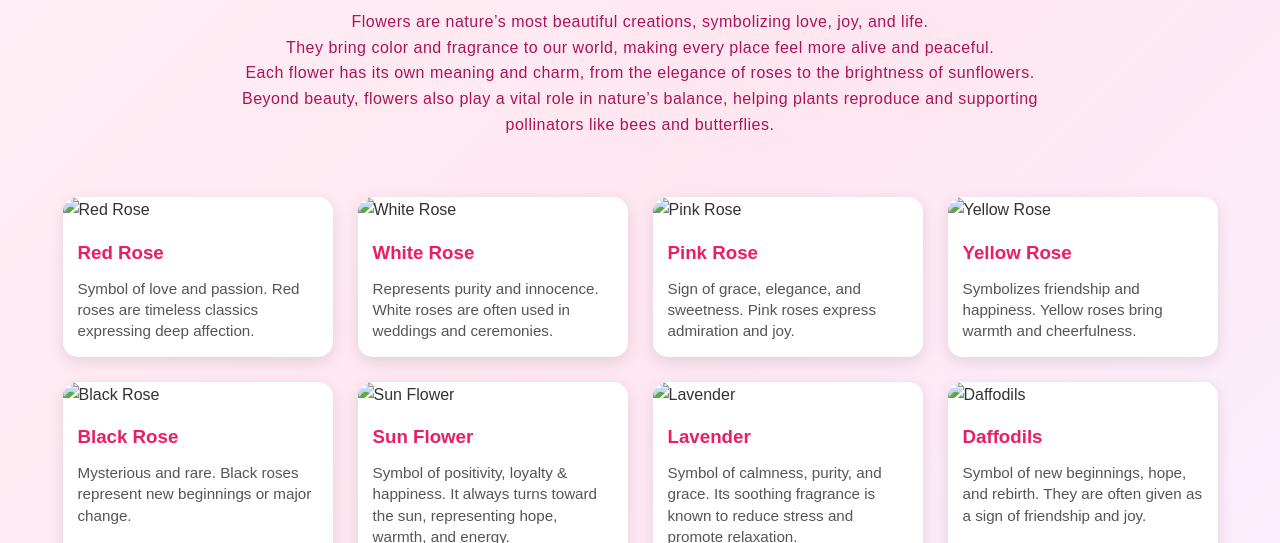
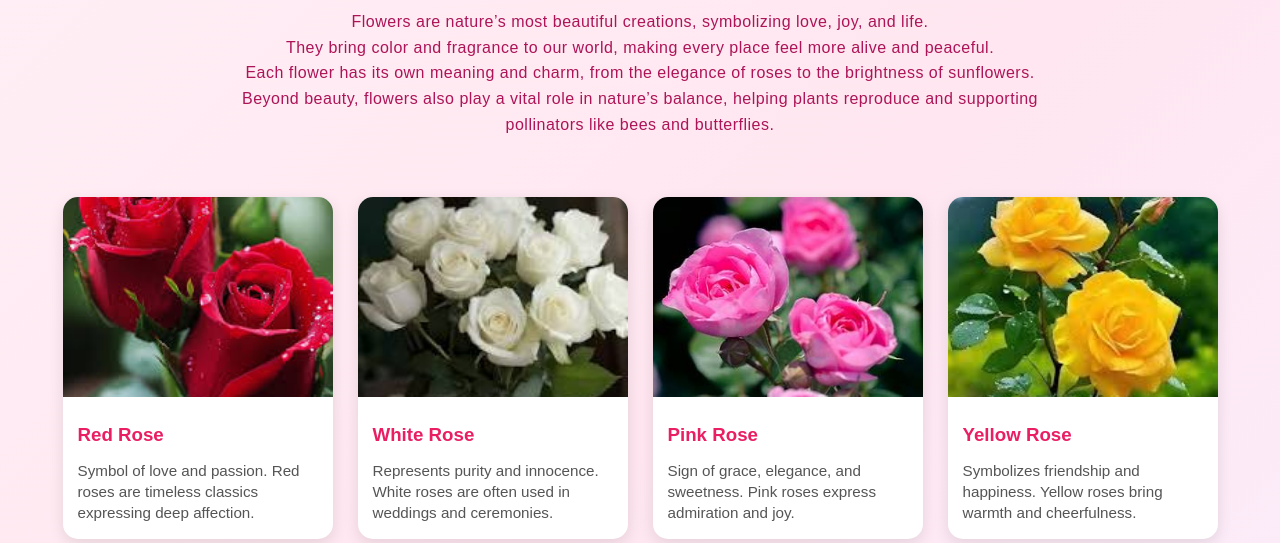
Before and after one commit to sadia-cyber/blossom, a plain HTML site: page index.html in a window 1280 px wide. Shown: the part 257-800 px from the top of the page. Drawn offline with Linux system fonts and the light colour scheme.

Commit message:
Update index.html

```diff
--- a/index.html
+++ b/index.html
@@ -216,7 +216,7 @@
     <div class="card-container">
         <!-- Red Rose -->
         <div class="flower-card">
-            <img src="./img/images (1).jfif" alt="Red Rose">
+            <img src="./images (1).jfif" alt="Red Rose">
             <div class="content">
                 <h3>Red Rose</h3>
                 <p>Symbol of love and passion. Red roses are timeless classics expressing deep affection.</p>
@@ -225,7 +225,7 @@
 
         <!-- White Rose -->
         <div class="flower-card">
-            <img src="./img/download.jfif" alt="White Rose">
+            <img src="./download.jfif" alt="White Rose">
             <div class="content">
                 <h3>White Rose</h3>
                 <p>Represents purity and innocence. White roses are often used in weddings and ceremonies.</p>
@@ -234,7 +234,7 @@
 
         <!-- Pink Rose -->
         <div class="flower-card">
-            <img src="./img/OIP.jfif" alt="Pink Rose">
+            <img src="./OIP.jfif" alt="Pink Rose">
             <div class="content">
                 <h3>Pink Rose</h3>
                 <p>Sign of grace, elegance, and sweetness. Pink roses express admiration and joy.</p>
@@ -243,7 +243,7 @@
 
         <!-- Yellow Rose -->
         <div class="flower-card">
-            <img src="./img/download (1).jfif" alt="Yellow Rose">
+            <img src="./download (1).jfif" alt="Yellow Rose">
             <div class="content">
                 <h3>Yellow Rose</h3>
                 <p>Symbolizes friendship and happiness. Yellow roses bring warmth and cheerfulness.</p>
@@ -252,7 +252,7 @@
 
         <!-- Black Rose -->
         <div class="flower-card">
-            <img src="./img/images.jfif" alt="Black Rose">
+            <img src="./images.jfif" alt="Black Rose">
             <div class="content">
                 <h3>Black Rose</h3>
                 <p>Mysterious and rare. Black roses represent new beginnings or major change.</p>
@@ -261,7 +261,7 @@
 
         <!-- Sun Flower -->
         <div class="flower-card">
-            <img src="./img/download (2).jfif" alt="Sun Flower">
+            <img src="./download (2).jfif" alt="Sun Flower">
             <div class="content">
                 <h3>Sun Flower</h3>
                 <p>Symbol of positivity, loyalty & happiness. It always turns toward the sun, representing hope, warmth, and energy.</p>
@@ -270,7 +270,7 @@
 
         <!-- Lavender -->
         <div class="flower-card">
-            <img src="./img/download (3).jfif" alt="Lavender">
+            <img src="./download (3).jfif" alt="Lavender">
             <div class="content">
                 <h3>Lavender</h3>
                 <p>Symbol of calmness, purity, and grace. Its soothing fragrance is known to reduce stress and promote relaxation.</p>
@@ -279,7 +279,7 @@
 
         <!-- Daffodils -->
         <div class="flower-card">
-            <img src="./img/download (4).jfif" alt="Daffodils">
+            <img src="./download (4).jfif" alt="Daffodils">
             <div class="content">
                 <h3>Daffodils</h3>
                 <p>Symbol of new beginnings, hope, and rebirth. They are often given as a sign of friendship and joy.</p>
```
